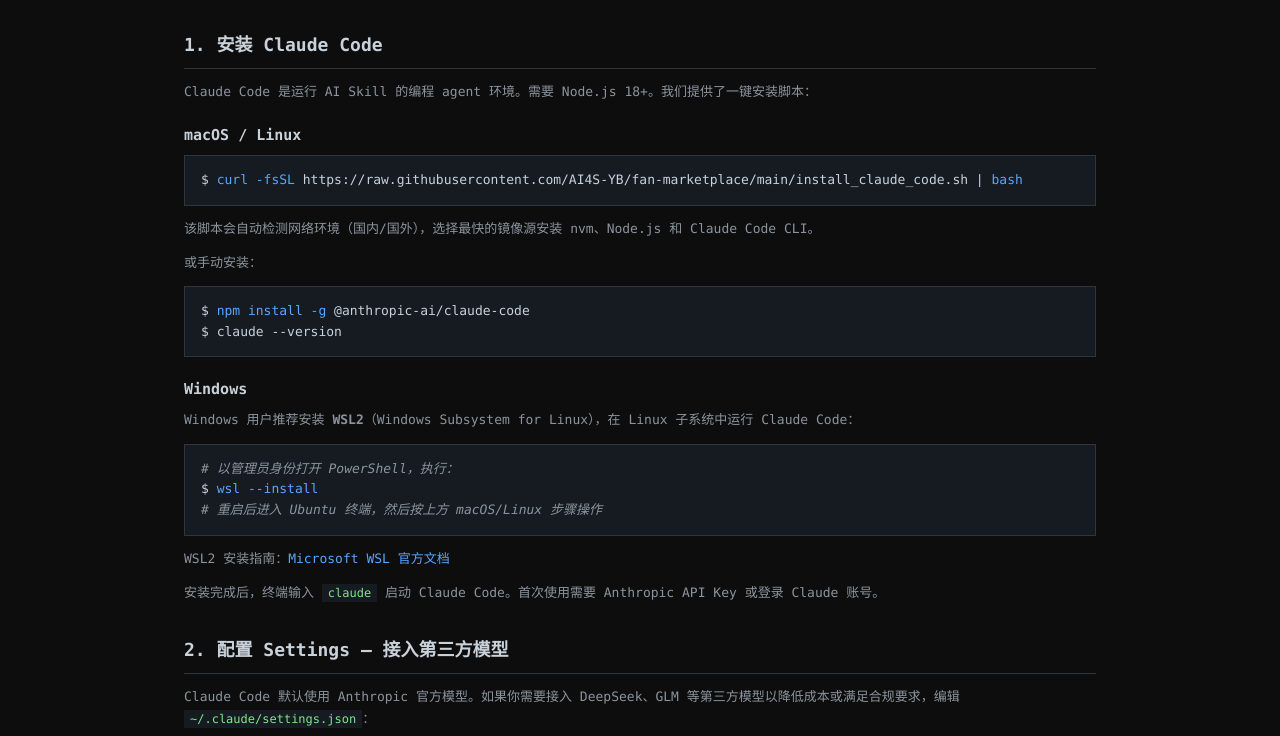
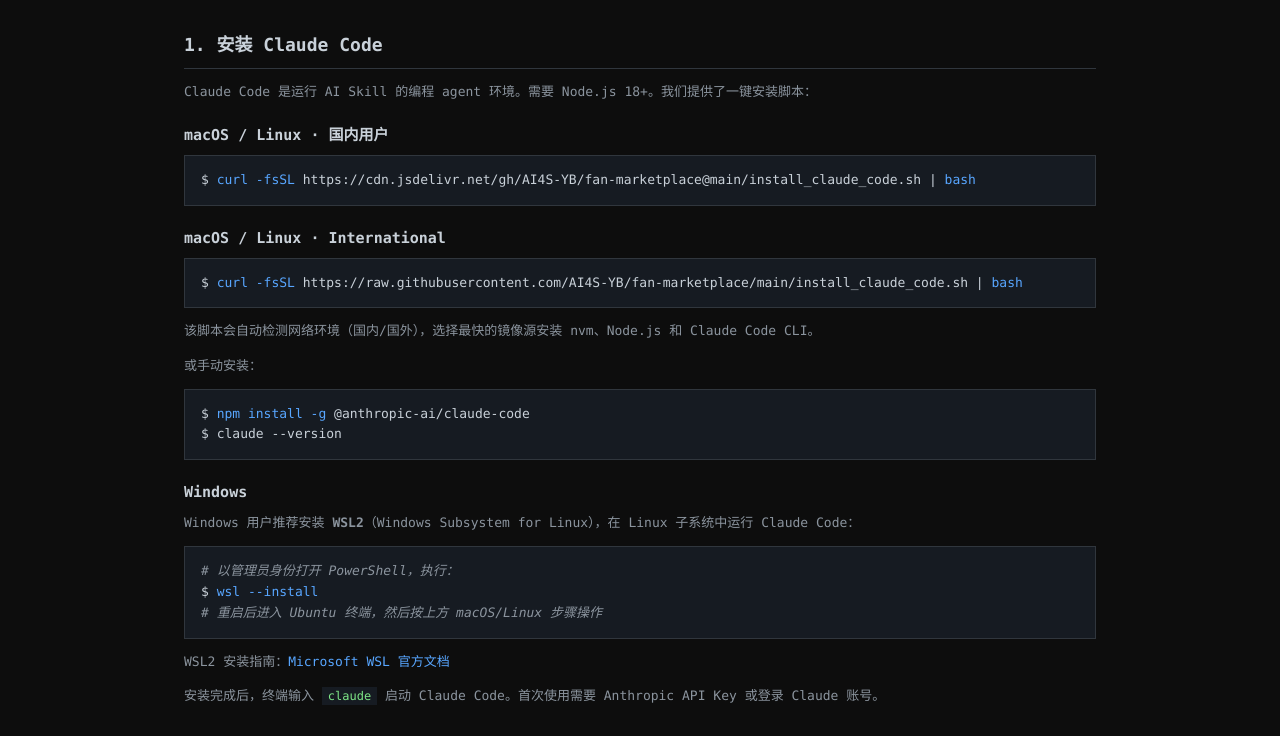
Before and after one commit to AI4S-YB/fan-marketplace, a website: page index.html in a window 1280 px wide. Both pictures are taken after a click on the button "安装指南". Shown: the part 53-789 px from the top of the page. Drawn offline with Linux system fonts and the light colour scheme.

Commit message:
fix: show both domestic (jsdelivr) and international (raw) script URLs

```diff
--- a/index.html
+++ b/index.html
@@ -52,8 +52,12 @@
       <h2>1. 安装 Claude Code</h2>
       <p>Claude Code 是运行 AI Skill 的编程 agent 环境。需要 Node.js 18+。我们提供了一键安装脚本：</p>
 
-      <h3>macOS / Linux</h3>
+      <h3>macOS / Linux · 国内用户</h3>
+      <pre>$ <span class="kw">curl -fsSL</span> https://cdn.jsdelivr.net/gh/AI4S-YB/fan-marketplace@main/install_claude_code.sh | <span class="kw">bash</span></pre>
+
+      <h3>macOS / Linux · International</h3>
       <pre>$ <span class="kw">curl -fsSL</span> https://raw.githubusercontent.com/AI4S-YB/fan-marketplace/main/install_claude_code.sh | <span class="kw">bash</span></pre>
+
       <p>该脚本会自动检测网络环境（国内/国外），选择最快的镜像源安装 nvm、Node.js 和 Claude Code CLI。</p>
       <p>或手动安装：</p>
       <pre>$ <span class="kw">npm install -g</span> @anthropic-ai/claude-code
```
